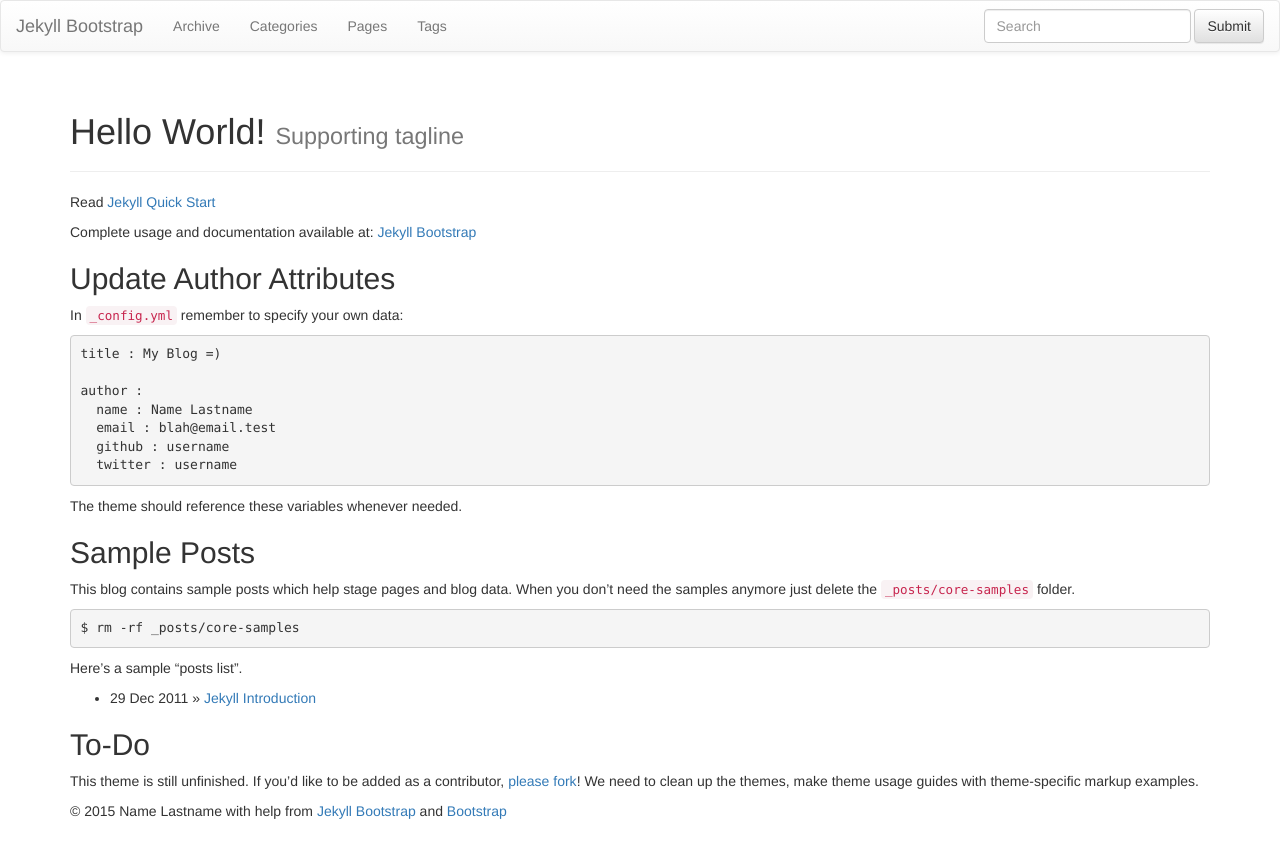
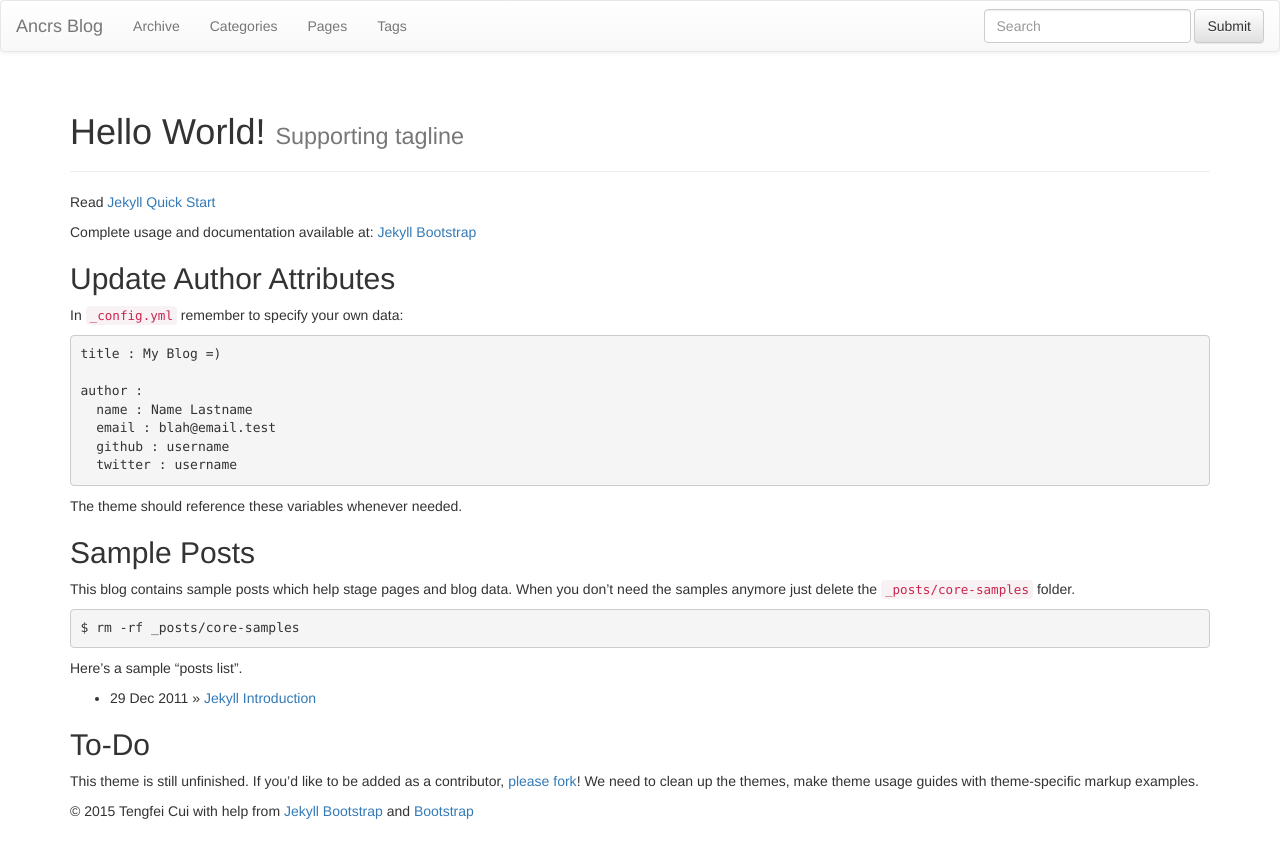
Before and after one commit to ancrs/ancrs.github.io, a Jekyll site: the page built from index.md, in a window 1280 px wide. Shown: the top 858 px of the page. Built offline with Jekyll 4.4.1, drawn with Linux system fonts in a browser that asks for light colours; nearby versions of some CDN libraries; library files that are not in the unit come from our copies.

Commit message:
edit _config.yml

```diff
--- a/_config.yml
+++ b/_config.yml
@@ -8,14 +8,14 @@ highlighter: pygments
 # Themes are encouraged to use these universal variables
 # so be sure to set them if your theme uses them.
 #
-title : Jekyll Bootstrap
+title : Ancrs Blog
 tagline: Site Tagline
 author :
-  name : Name Lastname
-  email : blah@email.test
-  github : username
-  twitter : username
-  feedburner : feedname
+  name : Tengfei Cui
+  email : cui0628@gmial.com
+  github : ancrs
+  twitter : xxxx
+  feedburner : xxxx
 
 # The production_url is only used when full-domain names are needed
 # such as sitemap.txt
@@ -25,7 +25,7 @@ author :
 # Else if you are pushing to username.github.io, replace with your username.
 # Finally if you are pushing to a GitHub project page, include the project name at the end.
 #
-production_url : http://username.github.io
+production_url : http://ancrs.github.io
 
 # All Jekyll-Bootstrap specific configurations are namespaced into this hash
 #
```
